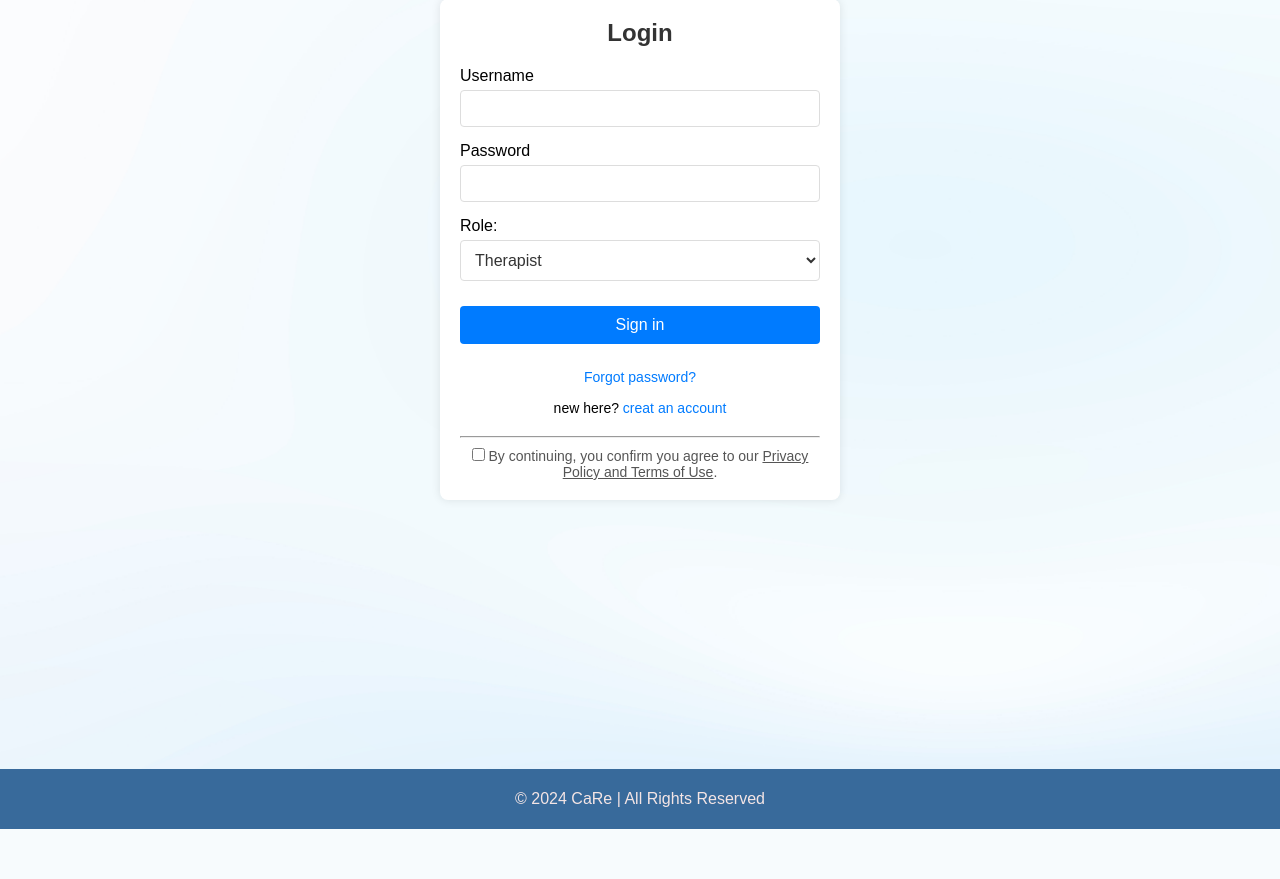
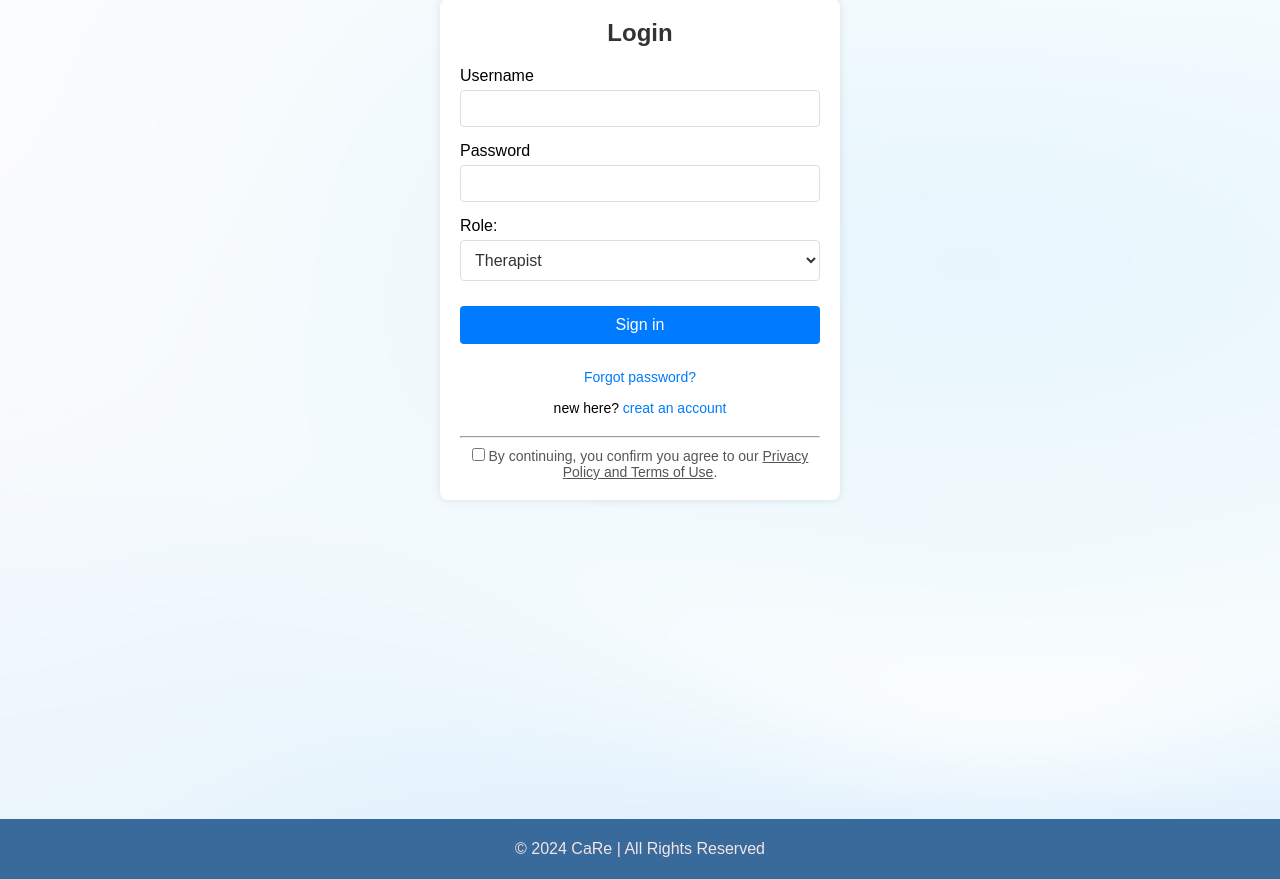
Before and after one commit to ChealseaYao/COMP9030_CaRe_Group-6, a PHP site: page /login.html in a window 1280 px wide. Shown: the part 131-1010 px from the top of the page. Before the commit the page ends 960 px from the top, so only its background shows below. Run offline with PHP 8.4, Linux system fonts and the light colour scheme.

Commit message:
Login page ffoter fix * 3

```diff
--- a/style/login.css
+++ b/style/login.css
@@ -9,7 +9,7 @@
     text-align: left;
 }
 .login-body .therapistContainer {
-    min-height: 850px;
+    min-height: 900px;
 }
 
 .login-form h2 {
```
